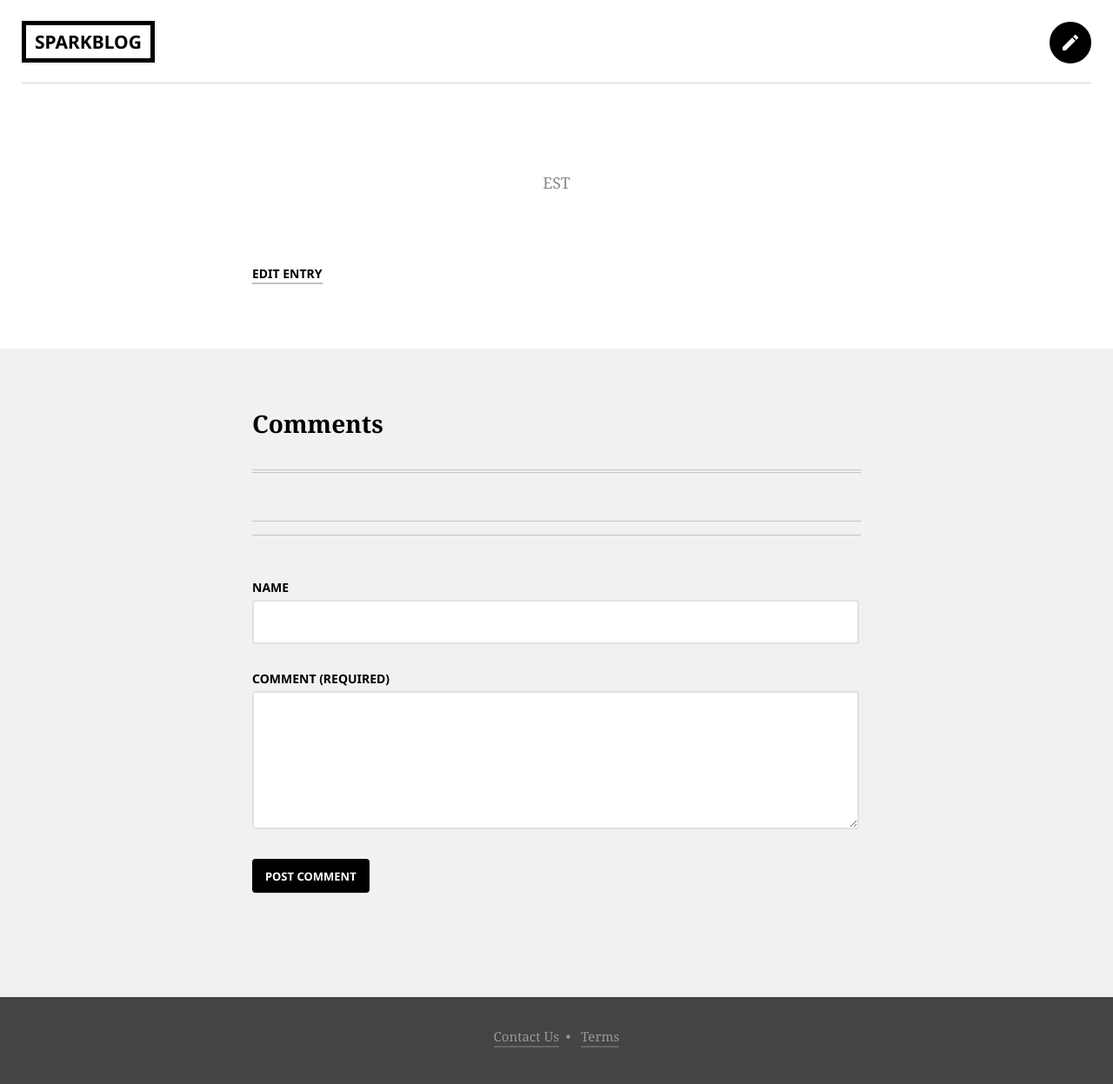
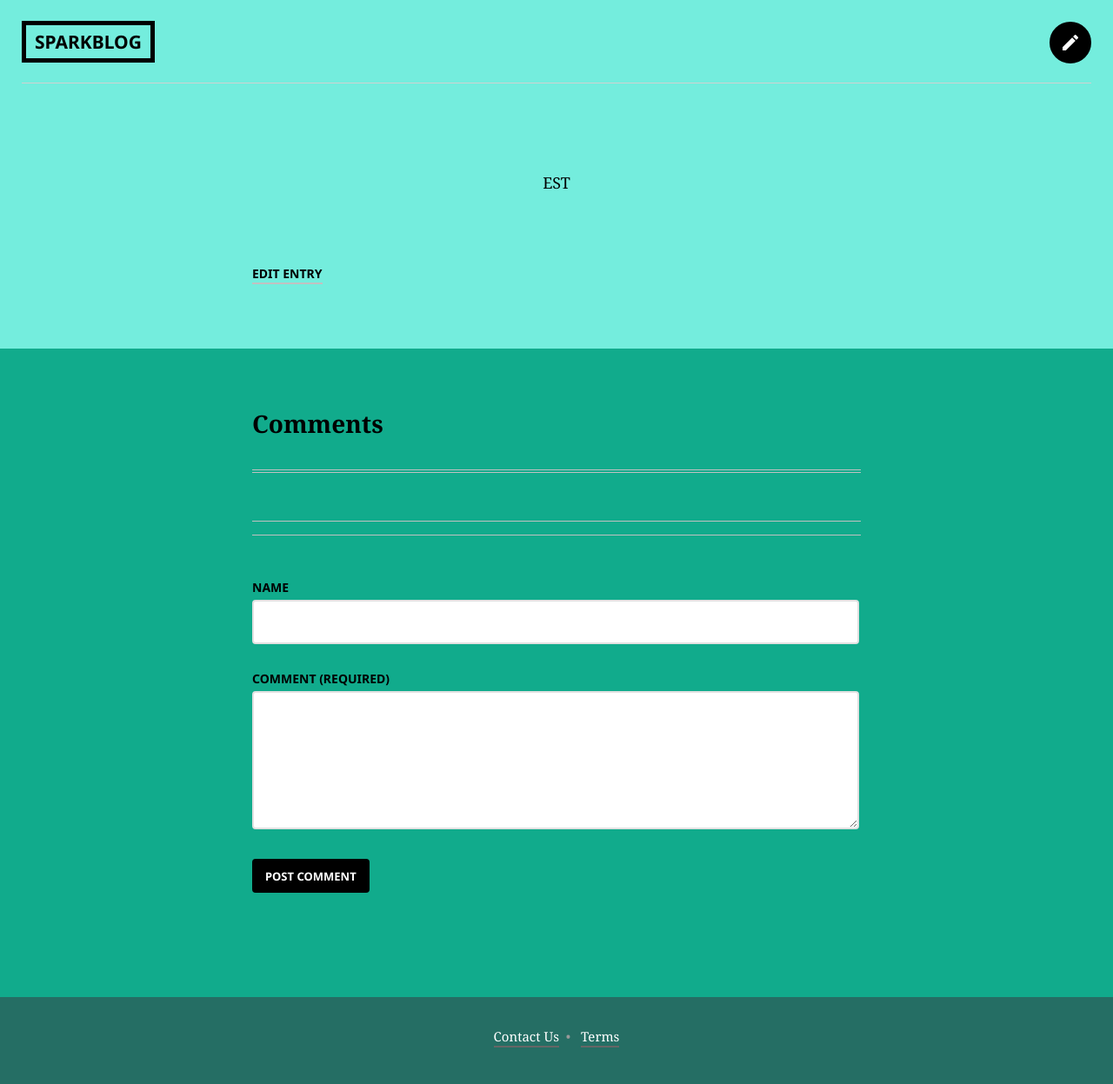
Before and after one commit to allan9595/A-Slim-Blog, a PHP site: template templates/detail.twig in a window 1280 px wide. Shown: the whole page at 87% size. Run offline with PHP 8.4, Linux system fonts and the light colour scheme; the template is opened without the code that fills it, so the values that code supplies are empty; some libraries are stand-ins or nearby versions.

Commit message:
made tags more obvious

```diff
--- a/public/css/site.css
+++ b/public/css/site.css
@@ -8,12 +8,12 @@ body {
 	font-size: 15px;
 	color: #000;
 	font-family: 'Noto Serif', Georgia, serif;
-	background: #444;
+	background: #256e64;
 }
 .container {
 	margin: 0 auto;
 	padding: 0 25px;
-	background: #FFF;
+	background: #74eddd;
 }
 header .site-header {
 	border-bottom: 1px solid #d1d1d1;
@@ -37,14 +37,14 @@ header .new-entry {
 	margin: 25px 0 0 0;
 }
 footer {
-	background: #444;
+	background: #256e64;
 	height: 30px;
 	text-align: center;
 	padding: 35px 0;
 	color: #999;
 }
 footer a {
-	color: #999;
+	color: #fff;
 	text-decoration: none;
 	border-bottom: 2px solid #666;
 	padding-bottom: 1px;
@@ -161,7 +161,7 @@ a.link {
 	color: #000;
 }
 .entry-list time {
-	color: #888;
+	color: #000;
 }
 .entry-list.single {
 	padding-bottom: 30px;
@@ -179,7 +179,7 @@ a.link {
 	margin-bottom: 40px;
 }
 .entry-comments {
-	background: #f1f1f1;
+	background: #11ab8c;
 	padding: 70px 0;
 }
 .entry-comments .container {
@@ -203,7 +203,7 @@ a.link {
 }
 .comment time {
 	display: block;
-	color: #888;
+	color: #000;
 	font-size: 14px;
 	margin: 3px 0 20px 0;
 }
@@ -276,3 +276,14 @@ input[type=submit] {
 p.error{
 	color: rgb(255, 0, 0)
 }
+
+.entry-list article a.tag{
+	text-decoration:none;
+	color:#f5720f;
+}
+
+
+.entry-list article a.tag:hover{
+	text-decoration:none;
+	color:#000;
+}
--- a/templates/filtered.twig
+++ b/templates/filtered.twig
@@ -29,7 +29,7 @@
                             {% for tag in tags %}
                                     {% for tagInner in tag %}
                                         {% if tagInner.id == post.id %}
-                                            <span><a style='text-decoration:none;color:#678f89;' href="{{ path_for('filtered', {'tag': tagInner.tagName}) }}">{{'#'}}{{ tagInner.tagName }}</span>
+                                            <span><a class="tag" href="{{ path_for('filtered', {'tag': tagInner.tagName}) }}">{{'#'}}{{ tagInner.tagName }}</span>
                                         {% endif %}
                                     {% endfor %}
                             {% endfor %}
--- a/templates/index.twig
+++ b/templates/index.twig
@@ -30,7 +30,7 @@
                                 {% for tag in tags %}
                                         {% for tagInner in tag %}
                                             {% if tagInner.id == post.id %}
-                                                <span><a style='text-decoration:none;color:#678f89;' href="{{ path_for('filtered', {'tag': tagInner.tagName}) }}">{{'#'}}{{ tagInner.tagName }}</span>
+                                                <span><a class="tag" href="{{ path_for('filtered', {'tag': tagInner.tagName}) }}">{{'#'}}{{ tagInner.tagName }}</span>
                                             {% endif %}
                                         {% endfor %}
                                 {% endfor %}
```
Also changed, not shown: src/Classes/blog.db.
